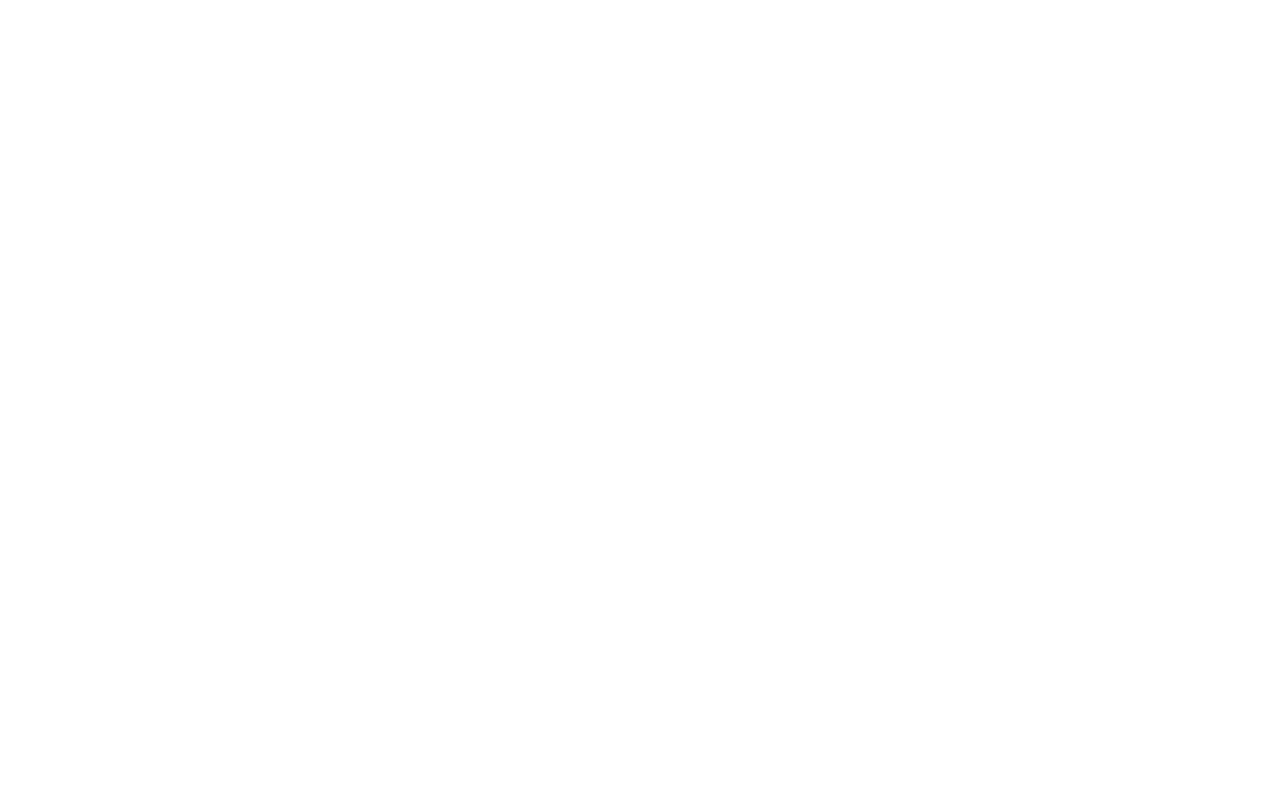
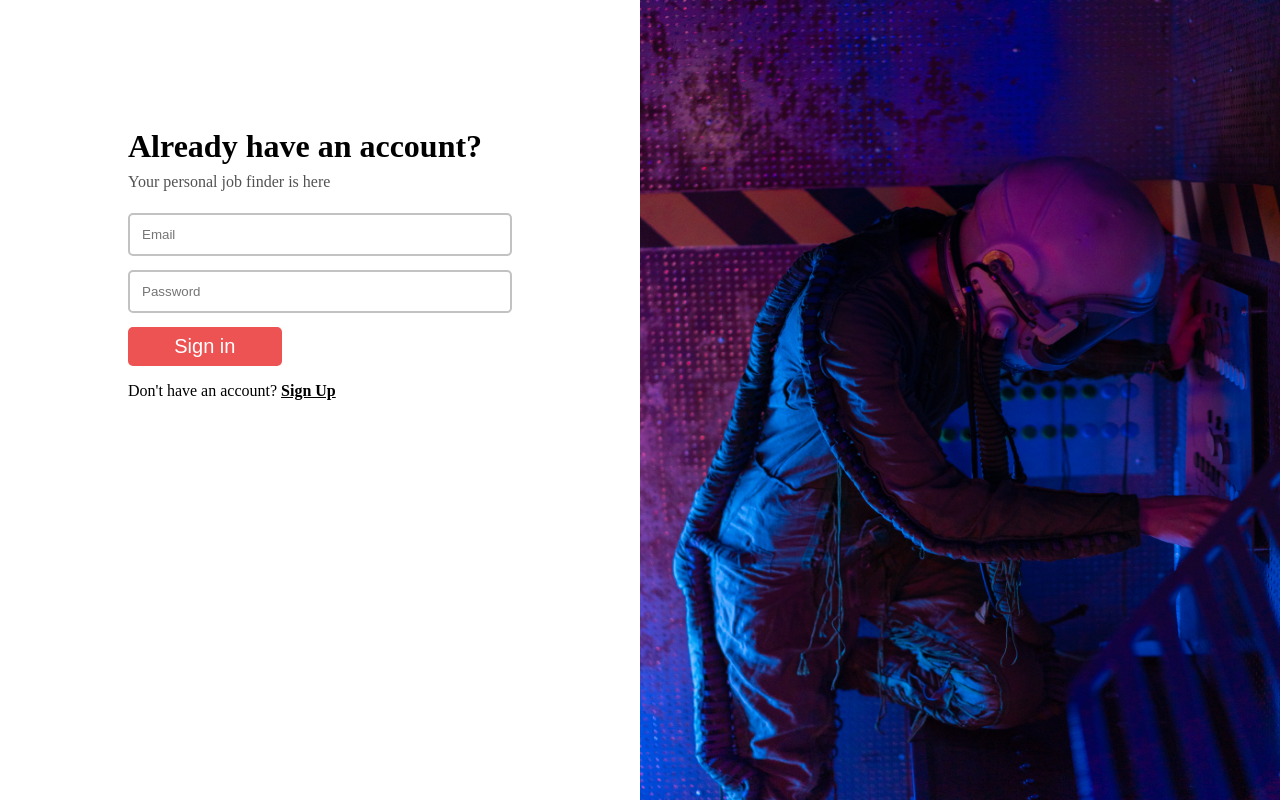
Before and after one commit to ruchipratihast/job_listing, a React (Create React App) app in the folder client/: page /login in a window 1280 px wide. Before the commit this address had no page. Built offline with nearby package versions, Linux system fonts and the light colour scheme.

Commit message:
added Login component

```diff
--- a/client/src/App.js
+++ b/client/src/App.js
@@ -1,6 +1,7 @@
 import './App.css';
 import { BrowserRouter,Routes,Route } from 'react-router-dom'
 import RegisterPage from './pages/Register/RegisterPage';
+import LoginPage from './pages/Login/LoginPage';
 
 function App() {
   return (
@@ -8,6 +9,7 @@
     <BrowserRouter>
     <Routes>
       <Route path='/register' element={ <RegisterPage/> } />
+      <Route path='/login' element={ <LoginPage/> } />
     </Routes>
     </BrowserRouter>
     </>
--- a/client/src/apis/auth.js
+++ b/client/src/apis/auth.js
@@ -24,10 +24,16 @@
         const reqUrl = `${backendUrl}/login`;
         const reqPayload = { email, password };
         const reponse = await axios.post(reqUrl,reqPayload);
-        console.log(Response);
         return reponse.data
     }
     catch(err){
-        console.log(err);
+        if (err.response.status === 401) {
+            return alert("User Not Found");
+         }
+
+        if (err.response.status === 402) {
+            return alert("Wrong Password");
+         }
+        return err;
     }
 }
--- /dev/null
+++ b/client/src/components/Login/Login.module.css
@@ -0,0 +1,45 @@
+.container {
+    width: 50vw;
+    padding: 10vw;
+    box-sizing: border-box;
+    display: inline-flex;
+    flex-direction: column;
+}
+
+.h1{
+    font-size: 32px;
+    margin-bottom: 8px;
+    font-weight: 900;
+}
+
+.p{
+    color:#525252;
+    padding-bottom: 22px;
+}
+
+.input{
+    padding: 12px;
+    border: 2px solid #C2C2C2;
+    border-radius: 5px;
+    margin-bottom: 14px;
+}
+
+.button {
+    width: 40%;
+    padding: 8px;
+    font-size: 20px;
+    background: #ED5353;
+    box-shadow: 0px 0px 0px 4px rgba(255, 255, 255, 0.01);
+    border-radius: 5px;
+    color: white;
+    border: none;
+    font-weight: 500;
+    margin-bottom: 16px;
+    cursor: pointer;
+}
+
+.underline {
+    margin: 4px;
+    font-weight: 700;
+    text-decoration: underline;
+}
--- /dev/null
+++ b/client/src/components/Login/LoginComponent.jsx
@@ -0,0 +1,74 @@
+import {useState} from 'react'
+import styles from './Login.module.css'
+import { useNavigate } from 'react-router-dom';
+import {loginUser} from "../../apis/auth"
+
+export default function LoginComponent() {
+    const navigate = useNavigate();
+
+    const [data, setData] = useState({
+        email : "",
+        password: ""
+    });
+
+    const handleChange = (e) =>{
+        setData({
+            ...data,
+            [e.target.name] : e.target.value
+        })
+    }
+
+    const handleSubmit = async (event) =>{
+        event.preventDefault();
+
+        if(!data.email || !data.password){
+            return alert("Please fill in all fields !");
+        }
+
+        const response = await loginUser({...data})
+        if(response){
+            localStorage.setItem("token", response.token);
+            localStorage.setItem("username", response.name);
+            navigate("/");
+        }
+    }
+
+    return (
+        <div className={styles.container}>
+            <h1 className={styles.h1}>Already have an account?</h1>
+            <p className={styles.p}>Your personal job finder is here</p>
+
+            <input
+                className={styles.input}
+                name='email'
+                value={data.email}
+                placeholder='Email'
+                type='email'
+            onChange={handleChange}
+            />
+
+            <input
+                className={styles.input}
+                name='password'
+                value={data.password}
+                placeholder='Password'
+                type='password'
+                onChange={handleChange}
+            />
+
+            <button onClick={handleSubmit} className={styles.button}>
+                Sign in
+            </button>
+            <p className={styles.footer}>
+                Don&apos;t have an account?
+                <span
+                    onClick={() => navigate("/register")}
+                    className={styles.underline}
+                >
+                    Sign Up
+                </span>
+            </p>
+
+        </div>
+    )
+}
--- a/client/src/components/Register/RegisterComponent.jsx
+++ b/client/src/components/Register/RegisterComponent.jsx
@@ -77,7 +77,7 @@
         name='password'
         value={data.password}
         placeholder='Password'
-        type='text'
+        type='password'
         onChange={handleChange}
       />
 
--- /dev/null
+++ b/client/src/pages/Login/LoginPage.jsx
@@ -0,0 +1,17 @@
+import React from 'react'
+import loginImgae from "../../assets/login.png"
+import LoginComponent from '../../components/Login/LoginComponent'
+
+export default function LoginPage() {
+  return (
+    <div style={{display: 'flex'}}>
+      <LoginComponent />
+
+      <img
+       style= {{maxHeight:"100vh", width:"50vw"}}
+       src= {loginImgae}
+       alt= 'Login Image'
+       />
+    </div>
+  )
+}
```
Also changed, not shown: 2 other files (tests, documents, lock files or other folders).
